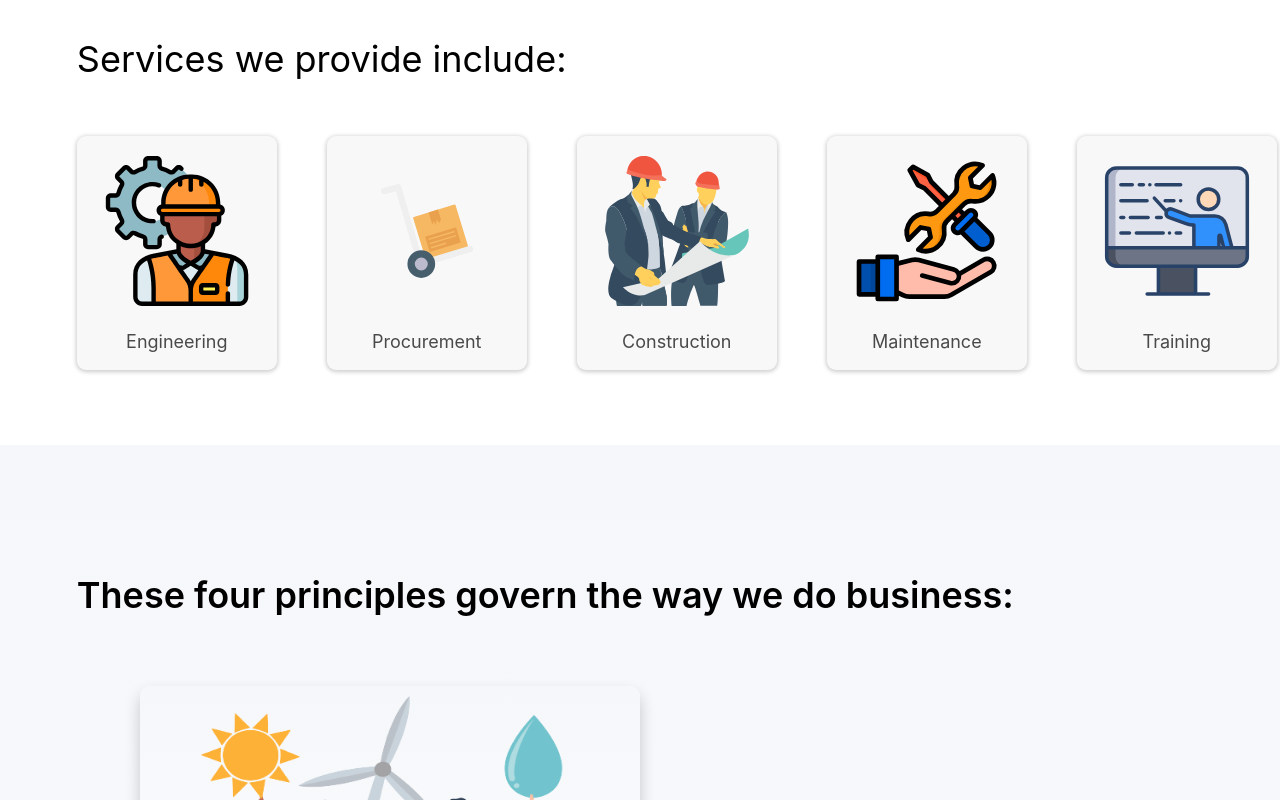
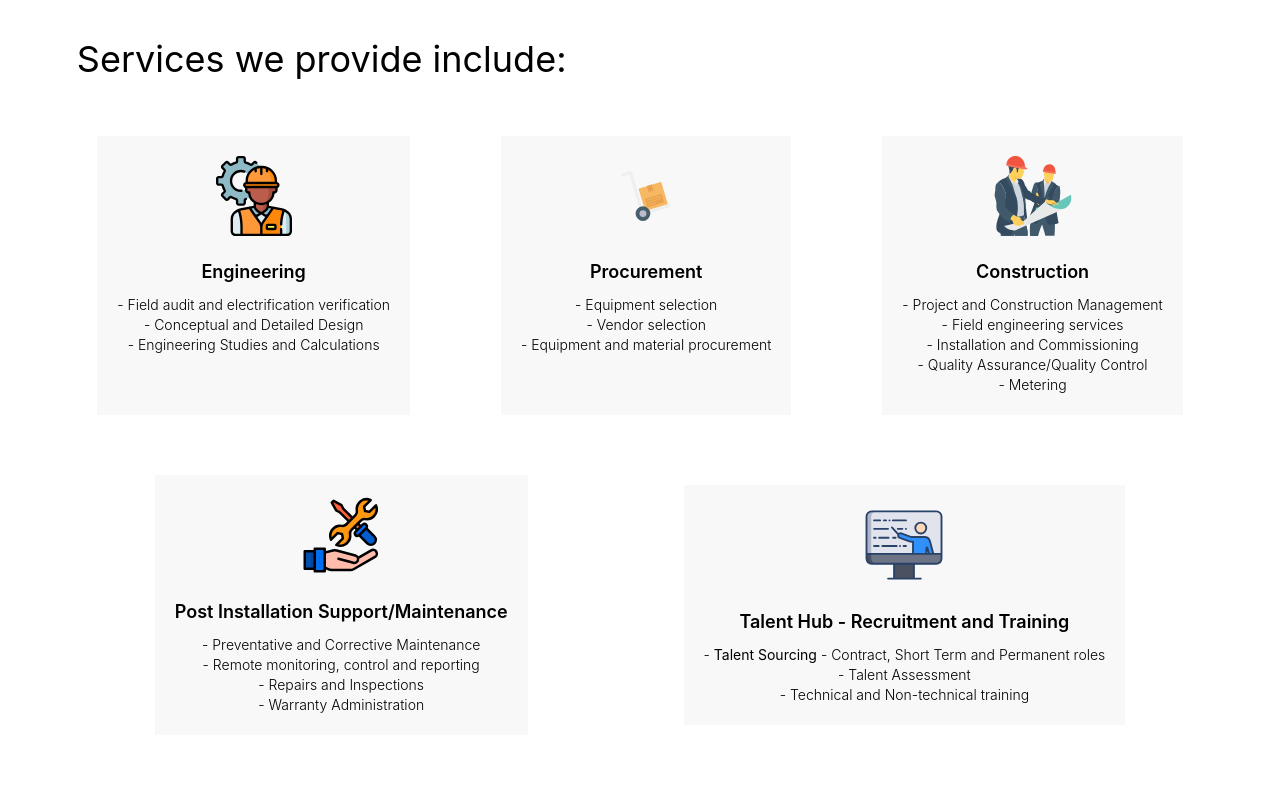
Before and after one commit to DamilolaAjayi/renewabletek-africa, a Vue app: page / in a window 1280 px wide. Shown: the part 1400-2200 px from the top of the page. Built offline with nearby package versions, Linux system fonts and the light colour scheme.

Commit message:
restyle services view

```diff
--- a/public/index.html
+++ b/public/index.html
@@ -5,7 +5,7 @@
     <meta http-equiv="X-UA-Compatible" content="IE=edge">
     <meta name="viewport" content="width=device-width,initial-scale=1.0">
     <link rel="icon" href="<%= BASE_URL %>favicon.ico">
-    <title>RenewableTek Africa</title>
+    <title>RenewableTek Africa | Renewable Energy Consulting</title>
   </head>
   <body>
     <noscript>
--- a/src/components/ElFooter.vue
+++ b/src/components/ElFooter.vue
@@ -15,10 +15,7 @@
         <p class="footer-about__header">COMPANY</p>
         <ul>
           <li>
-            <a href=""> Careers </a>
-          </li>
-          <li>
-            <a href=""> About </a>
+            <router-link :to="{name: 'About'}" :class="'web-nav-link'">About</router-link>
           </li>
           <li>
             <a href=""> Press &amp; Media </a>
@@ -31,10 +28,19 @@
           target="_blank"
           :href="`mailto:info@renewabletekafrica.com`"
           class="footer-contact__email"
-          >info@renewabletekafrica.com</a
+          >
+          <span>
+            <img src="@/assets/images/email-icon.png" alt="">
+          </span>
+          info@renewabletekafrica.com
+          </a
         >
         <a href="tel:+234-901-474-5515" class="footer-contact__mobile"
-          >+234 816 967 9594</a
+          >
+          <span>
+            <img src="@/assets/images/phone-icon.png" alt="">
+          </span>
+          +234 816 967 9594</a
         >
       </div>
     </section>
@@ -96,6 +102,10 @@ a {
 a:hover {
   color: var(--primaryOne);
 }
+.second img {
+  width: 2rem;
+  filter: invert(90%) sepia(16%) saturate(1927%) hue-rotate(321deg) brightness(101%) contrast(101%);
+}
 @media screen and (min-width: 768px) {
   .logo {
     height: 9rem;
--- a/src/components/global/navigation/MobileNav.vue
+++ b/src/components/global/navigation/MobileNav.vue
@@ -3,8 +3,8 @@
     <div class="nav-dropdown__list">
       <a href="#homepage" class="nav-link" @click="hideNavBody">Home</a>
       <a href="#services" class="nav-link" @click="hideNavBody">Services</a>
-      <a href="#about" class="nav-link" @click="hideNavBody">About</a>
-      <a href="#contact" class="nav-link" @click="hideNavBody">Contact</a>
+      <router-link :to="{name: 'About'}" :class="'nav-link'" @click="hideNavBody">About</router-link>
+      <a href="#footer" class="nav-link" @click="hideNavBody">Contact</a>
     </div>
   </div>
 </template>
--- a/src/components/global/navigation/WebNav.vue
+++ b/src/components/global/navigation/WebNav.vue
@@ -3,7 +3,7 @@
     <a href="#homepage" class="web-nav-link active">Home</a>
     <a href="#services" class="web-nav-link">Services</a>
     <router-link :to="{name: 'About'}" :class="'web-nav-link'">About</router-link>
-    <a href="#contact" class="web-nav-link">Contact</a>
+    <a href="#footer" class="web-nav-link">Contact</a>
   </div>
 </template>
 
--- a/src/pages/About.vue
+++ b/src/pages/About.vue
@@ -42,11 +42,9 @@ export default {
 </script>
 
 <style scoped>
-@media screen and (max-width: 960px) {
+@media screen and (max-width: 767px) {
     .company--profile {
-        width: 100%;
-        margin: 0 auto;
-        padding: 0 1.5em;
+        margin: 14rem 2rem 0;
     }
 }
 .company--profile--about__header {
@@ -65,6 +63,7 @@ export default {
     margin: 0 0 2em 0;
     font-size: 2rem;
     line-height: 1.6;
+    font-weight: 300;
 }
 @media screen and (max-width: 767px) {
     .company--profile--about__paragraph {
@@ -86,16 +85,19 @@ export default {
     margin: 0 0 2em 0;
     font-size: 2rem;
     line-height: 1.6;
+    font-weight: 300;
 }
 @media screen and (max-width: 767px) {
     .company--profile--values__paragraph {
         font-size: 1.2rem;
     }
 }
-.company--profile {
-  font-weight: 300;
-  margin-left: 8%;
-  width: 70%;
-  margin-top: 14rem;
+@media screen and (min-width: 768px) {
+ .company--profile {
+    font-weight: 300;
+    margin-left: 8%;
+    width: 70%;
+    margin-top: 14rem;
+  }
 }
 </style>
--- a/src/pages/Service.vue
+++ b/src/pages/Service.vue
@@ -9,6 +9,13 @@
             </div>
             <div>
               <p>Engineering</p>
+              <div class="service-list">
+                <ul>
+                  <li>- Field audit and electrification verification</li>
+                  <li>- Conceptual and Detailed Design</li>
+                  <li>- Engineering Studies and Calculations</li>
+                </ul>
+              </div>
             </div>
           </div>
           <div class="service-card">
@@ -17,6 +24,13 @@
             </div>
             <div>
               <p>Procurement</p>
+              <div class="service-list">
+                <ul>
+                  <li>- Equipment selection</li>
+                  <li>- Vendor selection</li>
+                  <li>- Equipment and material procurement</li>
+                </ul>
+              </div>
             </div>
           </div>
           <div class="service-card">
@@ -25,14 +39,33 @@
             </div>
             <div>
               <p>Construction</p>
+              <div class="service-list">
+                <ul>
+                  <li>- Project and Construction Management</li>
+                  <li>- Field engineering services</li>
+                  <li>- Installation and Commissioning</li>
+                  <li>- Quality Assurance/Quality Control</li>
+                  <li>- Metering</li>
+                </ul>
+              </div>
             </div>
           </div>
+        </section>
+        <section class="services-two">
           <div class="service-card">
             <div class="service-card__image">
               <maintenance-icon />
             </div>
             <div>
-              <p>Maintenance</p>
+              <p>Post Installation Support/Maintenance</p>
+              <div class="service-list">
+                <ul>
+                  <li>- Preventative and Corrective Maintenance</li>
+                  <li>- Remote monitoring, control and reporting</li>
+                  <li>- Repairs and Inspections</li>
+                  <li>- Warranty Administration</li>
+                </ul>
+              </div>
             </div>
           </div>
           <div class="service-card">
@@ -40,17 +73,16 @@
               <training-icon />
             </div>
             <div>
-              <p>Training</p>
+              <p>Talent Hub - Recruitment and Training</p>
+              <div class="service-list">
+                <ul>
+                  <li>- <b>Talent Sourcing</b> - Contract, Short Term and Permanent roles</li>
+                  <li>- Talent Assessment</li>
+                  <li>- Technical and Non-technical training</li>
+                </ul>
+              </div>
             </div>
           </div>
-          <!-- <div class="service-card">
-            <div>
-              <img src="" alt="">
-            </div>
-            <div>
-              <p>Development of renewable energy assets across sub-saharan Africa</p>
-            </div>
-          </div> -->
         </section>
     </div>
   </section>
@@ -84,19 +116,17 @@ export default {
 }
 .service-card {
   text-align: center;
-  padding: 2rem 2rem 0.5rem;
+  padding: 2rem;
   width: 25rem;
-  border-radius: 9px;
   margin: 1.5rem auto;
-  box-shadow: 0px 1px 2px 1px rgba(0, 0, 0, 0.2);
   background-color: rgba(118, 120, 142, 0.05);
 }
 p {
-  opacity: 0.7;
+  font-weight: 600;
   padding: 2rem 0 1rem;
 }
 .service-card__image {
-  width: 15rem;
+  width: 8rem;
   margin: 0 auto;
 }
 .section__header {
@@ -114,21 +144,32 @@ p {
       padding-bottom: 4rem;
     }
     .service-card {
-      width: 20rem;
-      box-shadow: 0px 1px 4px 1px rgba(0, 0, 0, 0.2);
+      width: auto;
+      /* box-shadow: 0px 1px 4px 1px rgba(0, 0, 0, 0.2); */
     }
     .services {
       display: grid;
-      grid-template-columns: auto auto auto auto auto;
+      grid-template-columns: auto auto auto;
       grid-column-gap: 50px;
       grid-row-gap: 50px;
     }
+    .services-two {
+      display: grid;
+      grid-template-columns: auto auto;
+      align-items: center;
+      margin-top: 3rem;
+    }
     .service-card__image {
-      max-width: 15rem;
+      max-width: 8rem;
     }
     .service-card__image svg {
       max-width: 100%;
       height: auto;
     }
+    .service-list {
+      font-size: 1.4rem;
+      line-height: 2rem;
+      font-weight: 300;
+    }
   }
 </style>
```
Also changed, not shown: src/assets/images/email-icon.png (added), src/assets/images/phone-icon.png (added).
